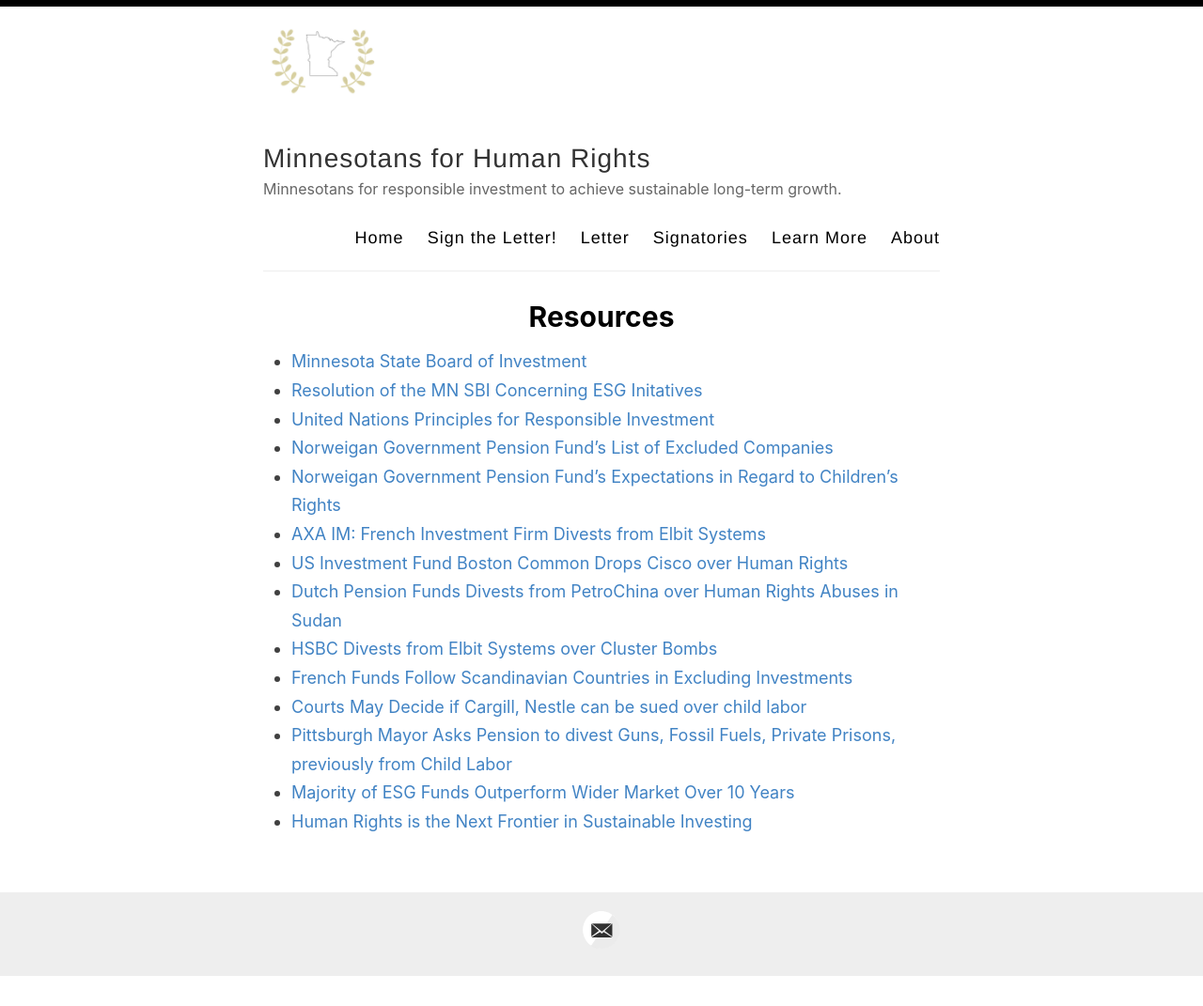
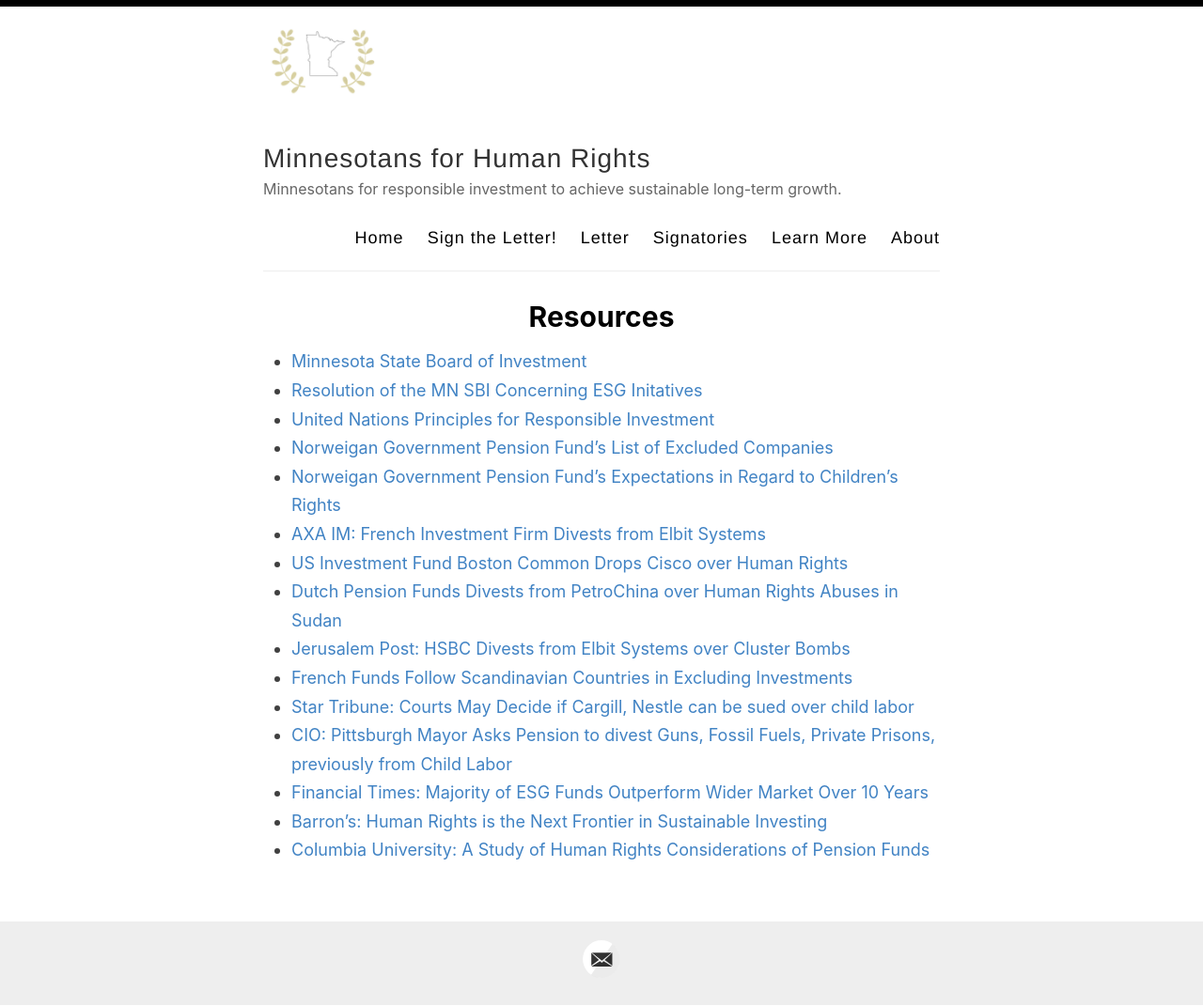
Before and after one commit to adamrahim/adamrahim.github.io, a Jekyll site: the page built from _posts/2020-12-23-learn-more.md, in a window 1280 px wide. Shown: the whole page at 94% size. Built offline with Jekyll 4.4.1, drawn with Linux system fonts in a browser that asks for light colours; before the commit the page ends 1040 px from its top, so only the background shows below that.

Commit message:
Update 2020-12-23-learn-more.md

```diff
--- a/_posts/2020-12-23-learn-more.md
+++ b/_posts/2020-12-23-learn-more.md
@@ -11,9 +11,10 @@ permalink: /learn-more/
 - [AXA IM: French Investment Firm Divests from Elbit Systems](https://www.business-humanrights.org/en/latest-news/french-investment-firm-axa-partially-divests-from-israeli-arms-manufacturer-elbit-systems/ "AXA IM Divests from Elbit")
 - [US Investment Fund Boston Common Drops Cisco over Human Rights](https://www.triplepundit.com/story/2011/investor-drops-cisco-over-human-rights/103961 "Boston Common Drops Cisco")
 - [Dutch Pension Funds Divests from PetroChina over Human Rights Abuses in Sudan](https://www.triplepundit.com/story/2008/pggm-will-divest-petrochina/98001 "Dutch Pension Fund Divests over Human Rights Abuses")
-- [HSBC Divests from Elbit Systems over Cluster Bombs](https://www.jpost.com/bds-threat/hsbc-tells-post-we-divested-from-elbit-over-clusters-bombs-not-bds-576175 "HSBC Divests from Elbit")
+- [Jerusalem Post: HSBC Divests from Elbit Systems over Cluster Bombs](https://www.jpost.com/bds-threat/hsbc-tells-post-we-divested-from-elbit-over-clusters-bombs-not-bds-576175 "HSBC Divests from Elbit")
 - [French Funds Follow Scandinavian Countries in Excluding Investments](https://www.triplepundit.com/story/2012/french-funds-follow-lead-exclusion/105651 "French funds follow suit")
-- [Courts May Decide if Cargill, Nestle can be sued over child labor](https://www.startribune.com/looking-at-child-slaves-on-cocoa-farms-supreme-court-may-extend-legal-ground-for-globalized-u-s-fir/573430191/?refresh=true "Courts may decide if Cargill, Nestle can be sued over child labor")
-- [Pittsburgh Mayor Asks Pension to divest Guns, Fossil Fuels, Private Prisons, previously from Child Labor](https://www.ai-cio.com/news/pittsburgh-mayor-asks-pension-divest-guns-fossil-fuels-private-prisons/ "Pittsburgh Mayor Asks Pension to Divest From Unethical Investments")
-- [Majority of ESG Funds Outperform Wider Market Over 10 Years](https://www.ft.com/content/733ee6ff-446e-4f8b-86b2-19ef42da3824 "Majority of ESG funds outperform wider market over 10 years")
-- [Human Rights is the Next Frontier in Sustainable Investing](https://www.barrons.com/articles/human-rights-is-the-next-frontier-of-sustainable-investing-51603393387 "Human Rights is the Next Frontier of Sustainable Investing")
+- [Star Tribune: Courts May Decide if Cargill, Nestle can be sued over child labor](https://www.startribune.com/looking-at-child-slaves-on-cocoa-farms-supreme-court-may-extend-legal-ground-for-globalized-u-s-fir/573430191/?refresh=true "Courts may decide if Cargill, Nestle can be sued over child labor")
+- [CIO: Pittsburgh Mayor Asks Pension to divest Guns, Fossil Fuels, Private Prisons, previously from Child Labor](https://www.ai-cio.com/news/pittsburgh-mayor-asks-pension-divest-guns-fossil-fuels-private-prisons/ "Pittsburgh Mayor Asks Pension to Divest From Unethical Investments")
+- [Financial Times: Majority of ESG Funds Outperform Wider Market Over 10 Years](https://www.ft.com/content/733ee6ff-446e-4f8b-86b2-19ef42da3824 "Majority of ESG funds outperform wider market over 10 years")
+- [Barron's: Human Rights is the Next Frontier in Sustainable Investing](https://www.barrons.com/articles/human-rights-is-the-next-frontier-of-sustainable-investing-51603393387 "Human Rights is the Next Frontier of Sustainable Investing")
+- [Columbia University: A Study of Human Rights Considerations of Pension Funds](https://www.humanrightscolumbia.org/sites/default/files/bhr_pension_funds_2018.pdf "Columbia University: A Study of Human Rights Considerations of Pension Funds")
```
